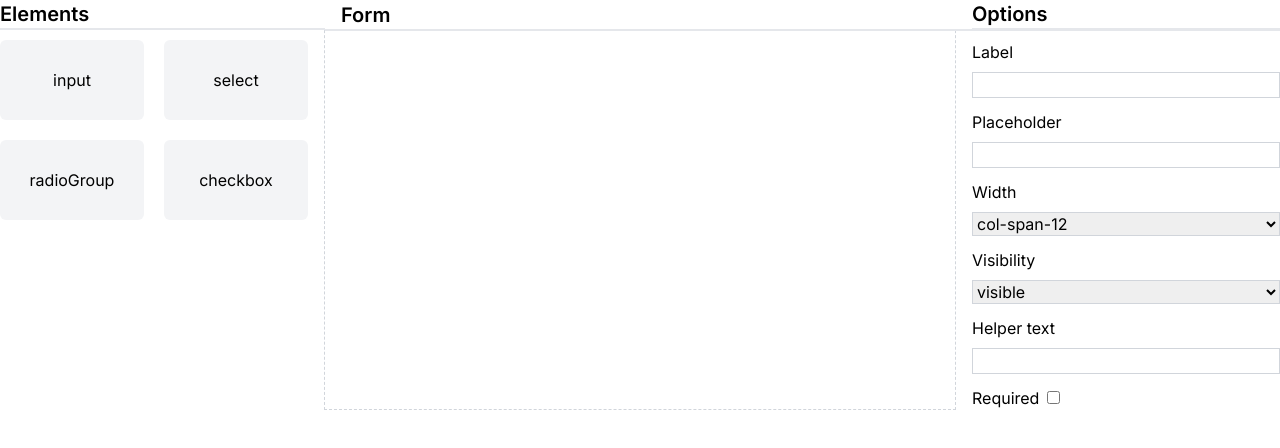
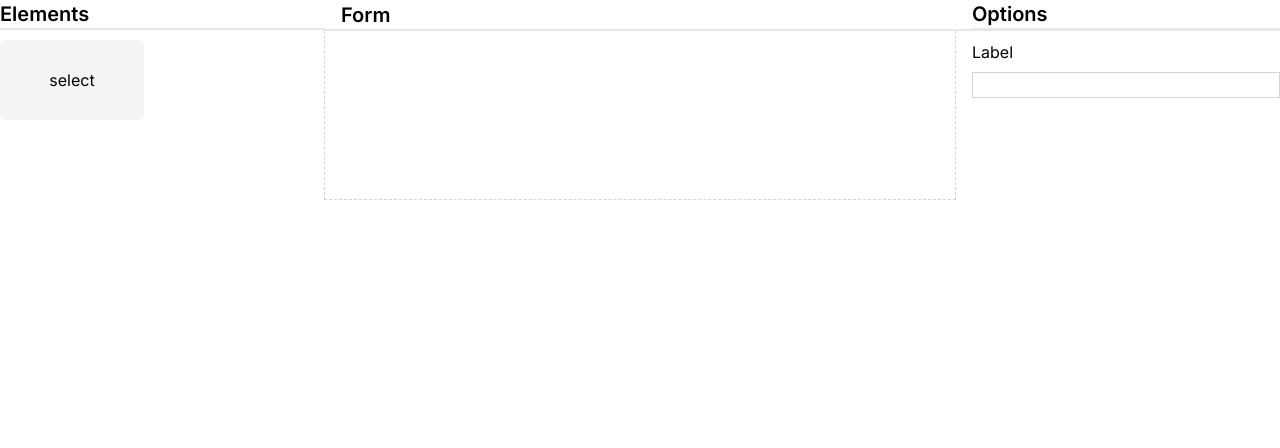
Before and after one commit to Murad544/form-builder, a Next.js app: page / in a window 1280 px wide. Shown: the top 448 px of the page. Built offline with nearby package versions, Linux system fonts and the light colour scheme.

Commit message:
add: custom render extensions

```diff
--- a/components/Extensions/InputExtension.tsx
+++ b/components/Extensions/InputExtension.tsx
@@ -1,12 +1,12 @@
-import { ExtensionProps } from '@/types';
+import { ExtensionSettings } from '@/types';
 import React, { FC } from 'react';
 
-const InputExtension: FC<ExtensionProps> = ({
-  id,
+const InputExtension: FC<ExtensionSettings> = ({
   label,
   placeholder,
   value,
   onChange,
+  type,
 }) => {
   return (
     <div>
@@ -14,8 +14,8 @@ const InputExtension: FC<ExtensionProps> = ({
       <input
         type='text'
         placeholder={placeholder}
-        // value={(value as string) ?? ''}
-        // onChange={(e) => onChange && onChange(e.target.value)}
+        value={(value as string) ?? ''}
+        onChange={(e) => onChange && onChange(e.target.value)}
       />
     </div>
   );
--- a/components/Extensions/RadioGroup.tsx
+++ b/components/Extensions/RadioGroup.tsx
@@ -1,7 +1,7 @@
-import { ExtensionProps } from '@/types';
+import { ExtensionSettings } from '@/types';
 import React, { FC } from 'react';
 
-const RadioGroup: FC<ExtensionProps> = ({
+const RadioGroup: FC<ExtensionSettings> = ({
   label,
   value,
   options,
--- a/components/Extensions/SelectExtension.tsx
+++ b/components/Extensions/SelectExtension.tsx
@@ -1,7 +1,7 @@
-import { ExtensionProps } from '@/types';
+import { ExtensionSettings } from '@/types';
 import React, { FC } from 'react';
 
-const SelectExtension: FC<ExtensionProps> = ({
+const SelectExtension: FC<ExtensionSettings> = ({
   label,
   value,
   options,
--- a/components/FormBody.tsx
+++ b/components/FormBody.tsx
@@ -1,14 +1,12 @@
 'use client';
 
 import { DragEvent, useRef } from 'react';
-import InputExtension from './Extensions/InputExtension';
 import { Extension } from '@/types';
-import SelectExtension from './Extensions/SelectExtension';
-import RadioGroup from './Extensions/RadioGroup';
+import { extensions } from './FormBuilder';
 
 interface Props {
   elements: Extension[];
-  addElement: (extension: string, initialProps: any) => void;
+  addElement: (slug: Extension) => void;
   removeElement: (id: number) => void;
   reorderElements: (dragItem: number, dragOverItem: number) => void;
   setSelectedElementId: (id: number) => void;
@@ -21,15 +19,18 @@ const FormBody = ({
   reorderElements,
   setSelectedElementId,
 }: Props) => {
+  console.log(elements);
   const dragItem = useRef(0);
   const dragOverItem = useRef(0);
 
   const handleDrop = (e: DragEvent<HTMLDivElement>) => {
     e.preventDefault();
     const isInForm = e.dataTransfer.getData('isInForm');
-    const extension = e.dataTransfer.getData('extension');
+    const extension =
+      isInForm !== 'true' &&
+      JSON?.parse(e.dataTransfer.getData('extension') ?? '{}');
     if (isInForm !== 'true') {
-      addElement(extension, {});
+      addElement(extension);
     }
   };
 
@@ -49,16 +50,9 @@ const FormBody = ({
   };
 
   const renderField = (ext: Extension) => {
-    switch (ext.extension) {
-      case 'input':
-        return <InputExtension {...ext.settings} />;
-      case 'select':
-        return <SelectExtension {...ext.settings} />;
-      case 'radioGroup':
-        return <RadioGroup {...ext.settings} />;
-      default:
-        return null;
-    }
+    return extensions.find(
+      (extension) => extension.slug === ext.slug && extension,
+    );
   };
   return (
     <div
@@ -86,7 +80,8 @@ const FormBody = ({
             }
           >
             <div className='cursor-pointer p-2 bg-gray-100 rounded-md hover:bg-gray-200'>
-              {renderField(field)}
+              {/* rendering your custom component here */}
+              {renderField(field)?.render(field?.settings)}
               <div>{field?.settings?.helperText}</div>
             </div>
             <button
--- a/components/FormBuilder.tsx
+++ b/components/FormBuilder.tsx
@@ -5,22 +5,42 @@ import FormBody from './FormBody';
 import FormSettings from './FormSettings';
 import { FC } from 'react';
 import useFormBuilder from '@/hooks/useFormBuilder';
+import { Extension, ExtensionSettings } from '@/types';
+import { selectIcon } from '@/assets/icons';
+
+const SelectInput = {
+  slug: 'select',
+  name: 'Select',
+  settings: {
+    options: ['Option 1', 'Option 2', 'Option 3'],
+  },
+  icon: selectIcon,
+  render: (settings: ExtensionSettings) => (
+    <select>
+      {settings.options?.map((option, index) => (
+        <option key={index} value={option}>
+          {option}
+        </option>
+      ))}
+    </select>
+  ),
+};
 
 export const extensions: any[] = [
-  { id: 'input', extension: 'input', label: 'Input', settings: {} },
-  {
-    id: 'select',
-    extension: 'select',
-    label: 'Select',
-    settings: { options: [] },
-  },
-  {
-    id: 'radioGroup',
-    extension: 'radioGroup',
-    label: 'Radio Group',
-    settings: { options: [] },
-  },
-  { id: 'checkbox', extension: 'checkbox', label: 'Checkbox', settings: {} },
+  SelectInput,
+  // {
+  //   id: 0,
+  //   slug: 'select',
+  //   name: 'Select',
+  //   settings: { options: [] },
+  // },
+  // {
+  //   id: 0,
+  //   slug: 'radioGroup',
+  //   name: 'Radio Group',
+  //   settings: { options: [] },
+  // },
+  // { id: 0, slug: 'checkbox', name: 'Checkbox', settings: {} },
 ];
 
 const FormBuilder: FC = () => {
--- a/components/FormElements.tsx
+++ b/components/FormElements.tsx
@@ -1,16 +1,22 @@
 'use client';
+
+import { Extension } from '@/types';
 
 interface FormElement {
   name: string;
-  extension: string;
+  slug: string;
 }
 const FormElements = ({ extensions }: any) => {
+  // const renderField = (ext: Extension) => {
+  //   return extensions.find(
+  //     (extension) => extension.slug === ext.slug && extension,
+  //   );
+  // };
   const handleDragStart = (
     e: React.DragEvent<HTMLDivElement>,
     field: FormElement,
   ) => {
-    e.dataTransfer.setData('name', field.extension);
-    e.dataTransfer.setData('extension', field.extension);
+    e.dataTransfer.setData('extension', JSON.stringify(field));
   };
   return (
     <div className=' relative'>
@@ -25,7 +31,7 @@ const FormElements = ({ extensions }: any) => {
             onDragStart={(e) => handleDragStart(e, field)}
             className='p-2 bg-gray-100 rounded-md hover:bg-gray-200 h-20 flex items-center justify-center'
           >
-            {field.extension}
+            {field.slug}
           </div>
         ))}
       </div>
--- a/components/FormSettings.tsx
+++ b/components/FormSettings.tsx
@@ -24,7 +24,7 @@ type Keys = keyof Field;
 const FormSettings = ({ selectedElement, handlePropsChange }: any) => {
   const settings = selectedElement?.settings;
 
-  const hanleOptionChange = (
+  const handleSettingChange = (
     e: ChangeEvent<HTMLInputElement | HTMLSelectElement>,
   ) => {
     const value = e.target.value;
@@ -39,26 +39,27 @@ const FormSettings = ({ selectedElement, handlePropsChange }: any) => {
   };
 
   const showChoices =
-    selectedElement?.extension === 'radioGroup' ||
-    selectedElement?.extension === 'select';
+    selectedElement?.slug === 'radioGroup' ||
+    selectedElement?.slug === 'select';
   return (
     <div className='col-span-1 overflow-y-auto relative overflow-y-auto'>
       <h2 className='text-xl font-semibold mb-2 fixed w-full bg-white border-b-2 z-30'>
         Options
       </h2>
       <div className='grid gap-3 pt-10'>
+        {}
         <div>
           <label htmlFor=''>Label</label>
           <input
             type='text'
             name='label'
             className='border border-gray-300 w-full mt-2'
-            onChange={hanleOptionChange}
+            onChange={handleSettingChange}
             value={settings?.label ?? ''}
           />
         </div>
 
-        <div>
+        {/* <div>
           <label htmlFor=''>Placeholder</label>
           <input
             type='text'
@@ -98,7 +99,7 @@ const FormSettings = ({ selectedElement, handlePropsChange }: any) => {
             <option value={'hidden'}>hidden</option>
           </select>
         </div>
-        {selectedElement?.extension.includes('Input') && (
+        {selectedElement?.slug.includes('Input') && (
           <div className='grid grid-cols-2 gap-1'>
             <div className='col-span-1'>
               <label htmlFor=''>Min length</label>
@@ -143,9 +144,9 @@ const FormSettings = ({ selectedElement, handlePropsChange }: any) => {
             onChange={hanleRequiredChange}
             checked={settings?.required ?? false}
           />
-        </div>
+        </div> */}
 
-        {showChoices && <Choices />}
+        {/* {showChoices && <Choices />} */}
       </div>
     </div>
   );
--- a/hooks/useFormBuilder.tsx
+++ b/hooks/useFormBuilder.tsx
@@ -1,16 +1,8 @@
-import { ExtensionProps } from '@/types';
+import { Extension, ExtensionSettings } from '@/types';
 import { useState, useCallback } from 'react';
 
-interface ElementData {
-  id: number;
-  name?: string;
-  type?: string;
-  extension?: string;
-  settings: ExtensionProps;
-}
-
 const useFormBuilder = () => {
-  const [elements, setElements] = useState<ElementData[]>([]);
+  const [elements, setElements] = useState<Extension[]>([]);
   const [selectedElementId, setSelectedElementId] = useState<number | null>(
     null,
   );
@@ -19,19 +11,14 @@ const useFormBuilder = () => {
   );
 
   // Function to add a new element
-  const addElement = useCallback(
-    (extension: string, initialProps: ExtensionProps) => {
-      const newElement: ElementData = {
-        id: Date.now(), // Simple unique id generator
-        extension,
-        name: extension,
-        settings: initialProps,
-      };
-      setSelectedElementId(newElement.id);
-      setElements((prevElements) => [...prevElements, newElement]);
-    },
-    [],
-  );
+  const addElement = useCallback((slug: any) => {
+    const newElement: Extension = {
+      id: Date.now(), // Simple unique id generator
+      ...slug,
+    };
+    setSelectedElementId(newElement.id);
+    setElements((prevElements) => [...prevElements, newElement]);
+  }, []);
 
   // Function to remove an element
   const removeElement = useCallback((id: number) => {
@@ -42,7 +29,7 @@ const useFormBuilder = () => {
 
   // Function to update an element's properties
   const updateElementProps = useCallback(
-    (id: number, newProps: ExtensionProps) => {
+    (id: number, newProps: ExtensionSettings) => {
       setElements((prevElements) =>
         prevElements.map((element) => {
           if (element.id === id) {
--- a/store/slices/formBuilderSlice.ts
+++ b/store/slices/formBuilderSlice.ts
@@ -9,7 +9,7 @@ interface FormBuilderState {
 export interface Field {
   id: string;
   name: string;
-  extension: string;
+  slug: string;
   label?: string;
   placeholder?: string;
   width?: string;
```
Also changed, not shown: types/index.ts (+7 -3 lines).
